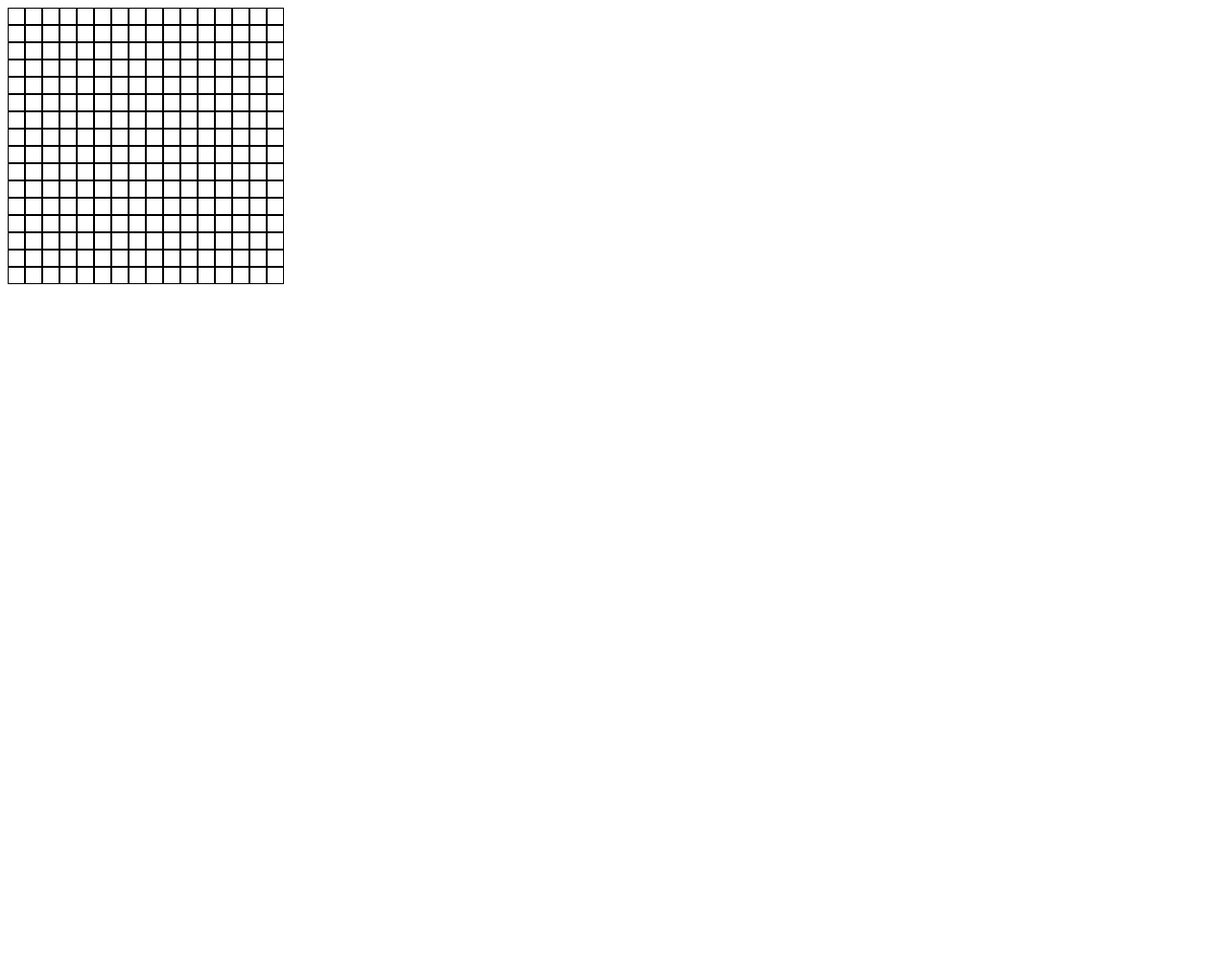
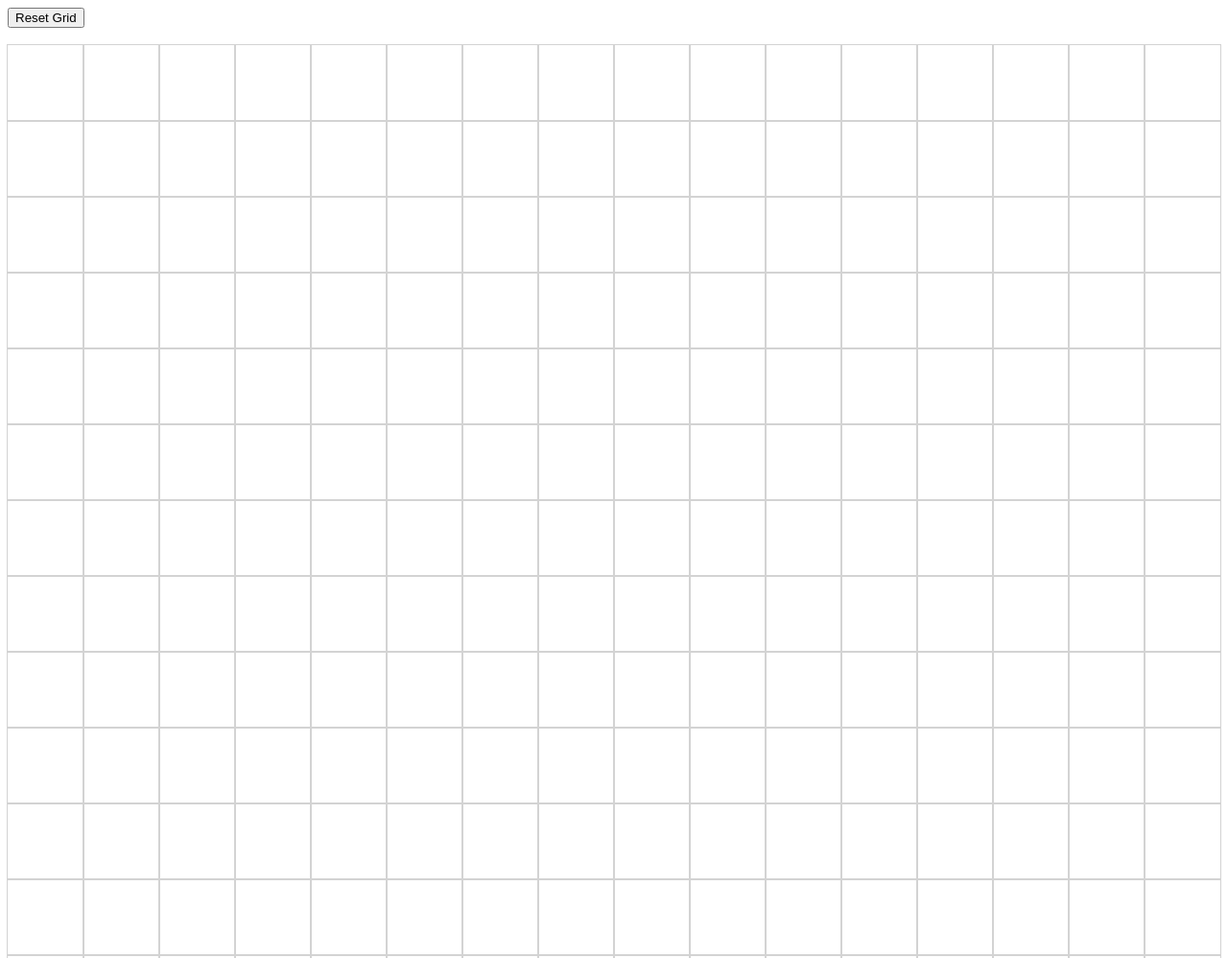
Before and after one commit to PoistJ/etch-a-sketch, a plain HTML site: page index.html in a window 1280 px wide. Shown: the top 998 px of the page at 96% size. Before the commit the page ends 800 px from the top, so only its background shows below. Drawn offline with Linux system fonts and the light colour scheme.

Commit message:
Added button to reset grid, added createGrid, created hover function to simplify script

```diff
--- a/index.html
+++ b/index.html
@@ -6,9 +6,8 @@
     <link rel="stylesheet" href="/stylesheet/style.css">
 </head>
 <body>
-    <div id="container">
-
-    </div>
+    <button id="resetButton">Reset Grid</button><br><br>
+    <div id="container"></div>
 
     <script src="/scripts/script.js"></script>
 </body>
--- a/scripts/script.js
+++ b/scripts/script.js
@@ -1,6 +1,38 @@
-for (i = 0;i < 256;i++) {
-    const container = document.querySelector("#container");
-    const gridSquare = document.createElement("div");
-    gridSquare.className = "square";
-    container.appendChild(gridSquare);
+function createGrid (desiredSquares) {
+    desiredArea = desiredSquares * desiredSquares;
+
+    for (i = 0;i < desiredArea;i++) {
+        const container = document.querySelector("#container");
+        const gridSquare = document.createElement("div");
+        gridSquare.className = "square";
+        container.appendChild(gridSquare);
+    };
+    document.documentElement.style.setProperty ('--number', desiredSquares);
 }
+
+function hover () {
+    const gridSquare = document.querySelectorAll(".square");
+    gridSquare.forEach(gridSquare => {
+        gridSquare.addEventListener ("mouseenter", () => {
+            gridSquare.style.backgroundColor = "teal";
+        });
+    });
+}
+
+let defaultSquares = 16;
+createGrid (defaultSquares);
+hover();
+
+const reset = document.querySelector("#resetButton");
+reset.addEventListener('click', () => {
+    let desiredSquares = prompt("Please enter the number of squares desired for each side. (maximum 100 squares)");
+
+    if (desiredSquares > 100) {
+        alert("The number you entered was more than 100.");
+        return;
+    }
+
+    container.replaceChildren();
+    createGrid (desiredSquares);
+    hover ();
+});
--- a/stylesheet/style.css
+++ b/stylesheet/style.css
@@ -1,15 +1,17 @@
+:root {
+    --number: 16;
+}
+
 #container {
     display: flex;
     flex-wrap: wrap;
-    height: 288px;
-    width: 288px;
 }
 
 .square {
-    flex: 0 0 auto;
-    width: 16px;
-    height: 16px;
-    border-style: solid;
-    border-color: black;
-    border-width: 1px;
+    flex: 1;
+    outline: 1px solid lightgray;
+    margin: 0px;
+    padding: 0px;
+    min-width: calc(100% / var(--number));
+    aspect-ratio: 1 / 1;
 }
```
Also changed, not shown: 1 other file.
